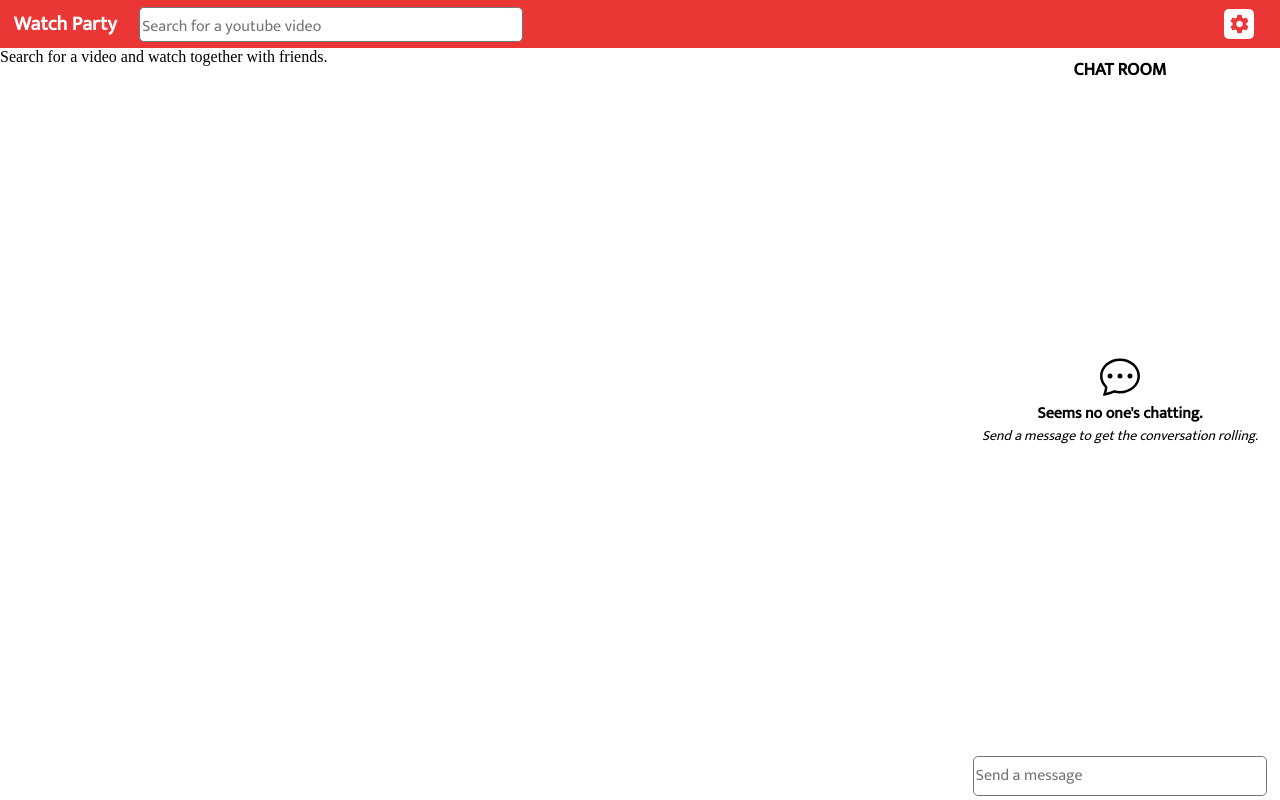
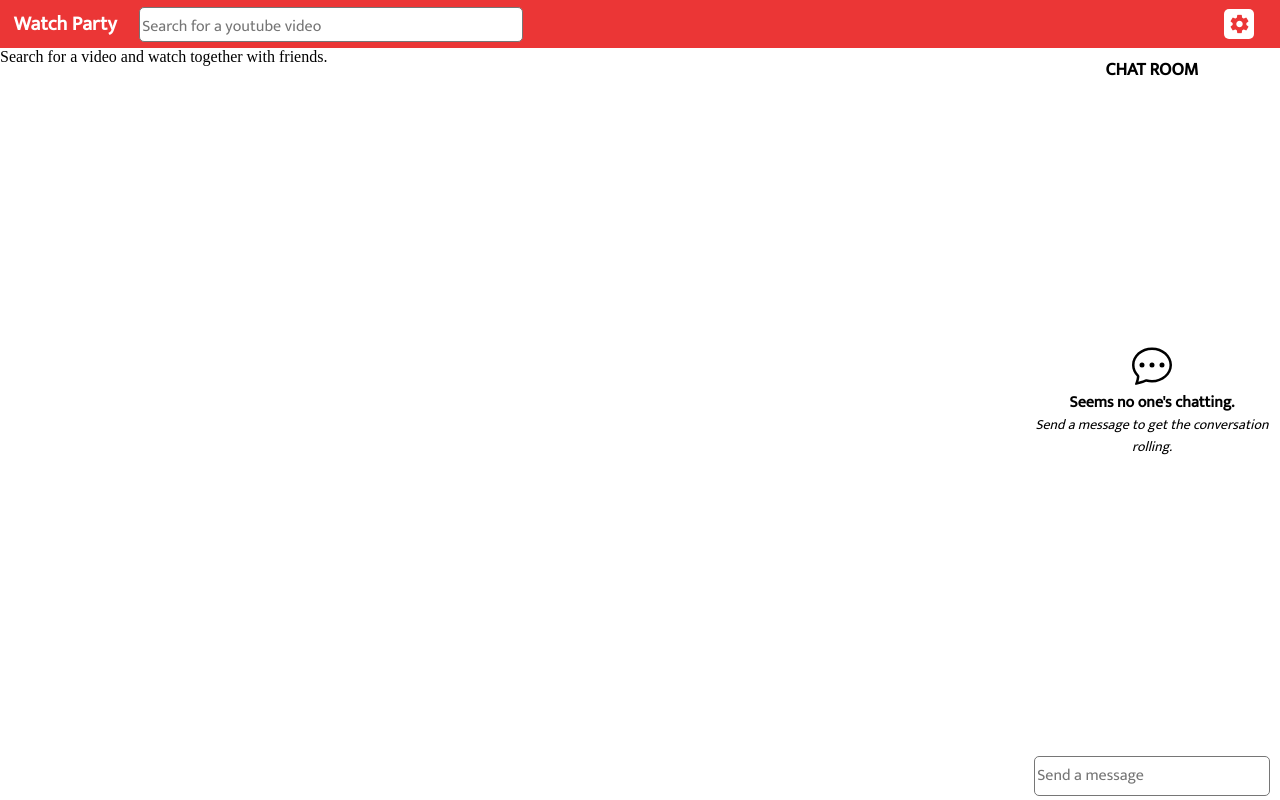
Before and after one commit to sinplea/watch-party, a Svelte app: page / in a window 1280 px wide. Built offline with nearby package versions, Linux system fonts and the light colour scheme.

Commit message:
Resizes youtube video player to fill grid column

```diff
--- a/src/components/VideoPlayer/VideoPlayer.svelte
+++ b/src/components/VideoPlayer/VideoPlayer.svelte
@@ -56,4 +56,12 @@
         width: 100%;
         grid-row: 2 / 3;
     }
+
+    #player {
+        width: 100%;
+        height: 100%;
+        margin: 0;
+        box-sizing: border-box;
+        margin-bottom: -10px;
+    }
 </style>
--- a/src/pages/Main.svelte
+++ b/src/pages/Main.svelte
@@ -14,7 +14,7 @@
     .main-page-wrapper {
         display: grid;
         height: 100vh;
-        grid-template-columns: 75vw 25vw;
+        grid-template-columns: 80vw 20vw;
         grid-template-rows: 6vh auto;
     }
 </style>
```
